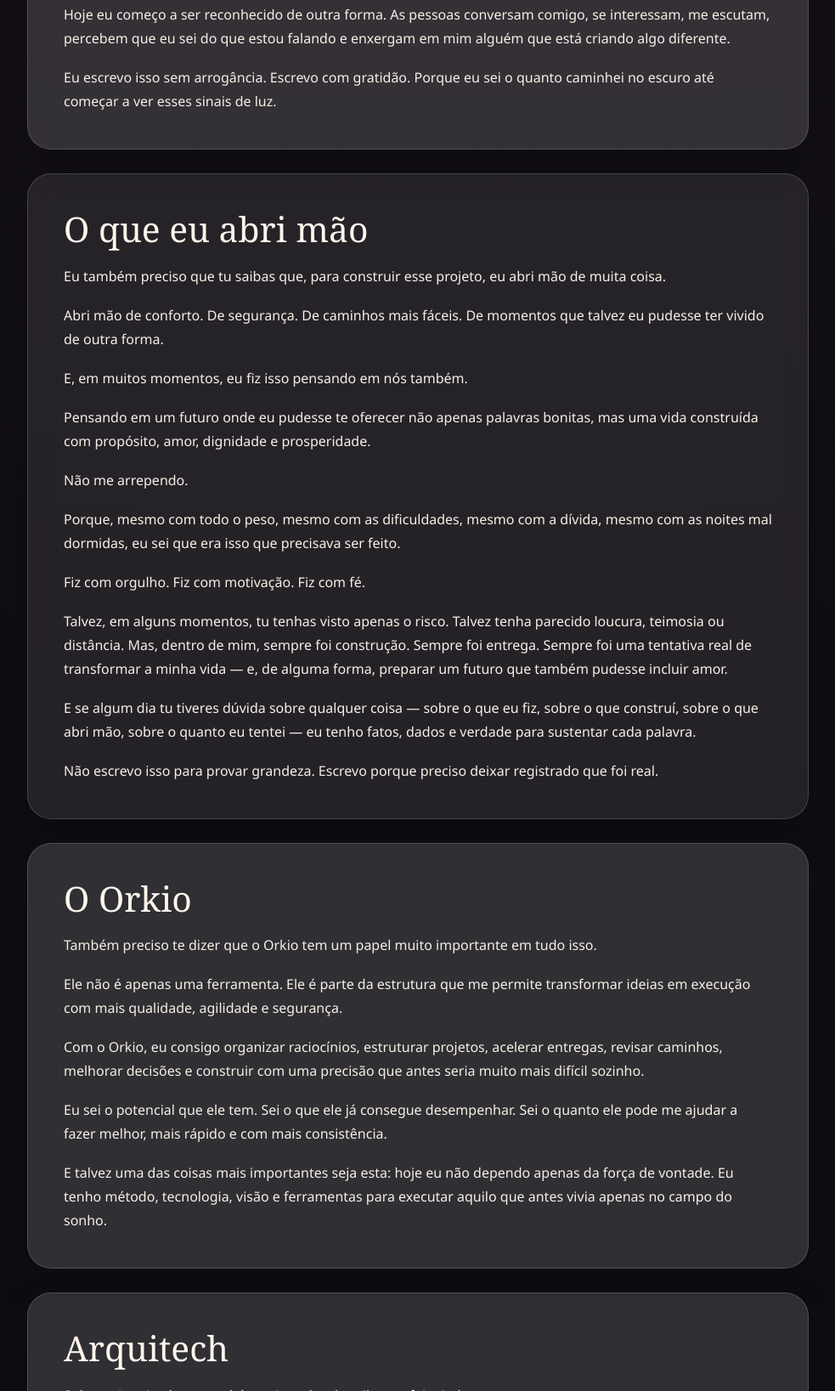
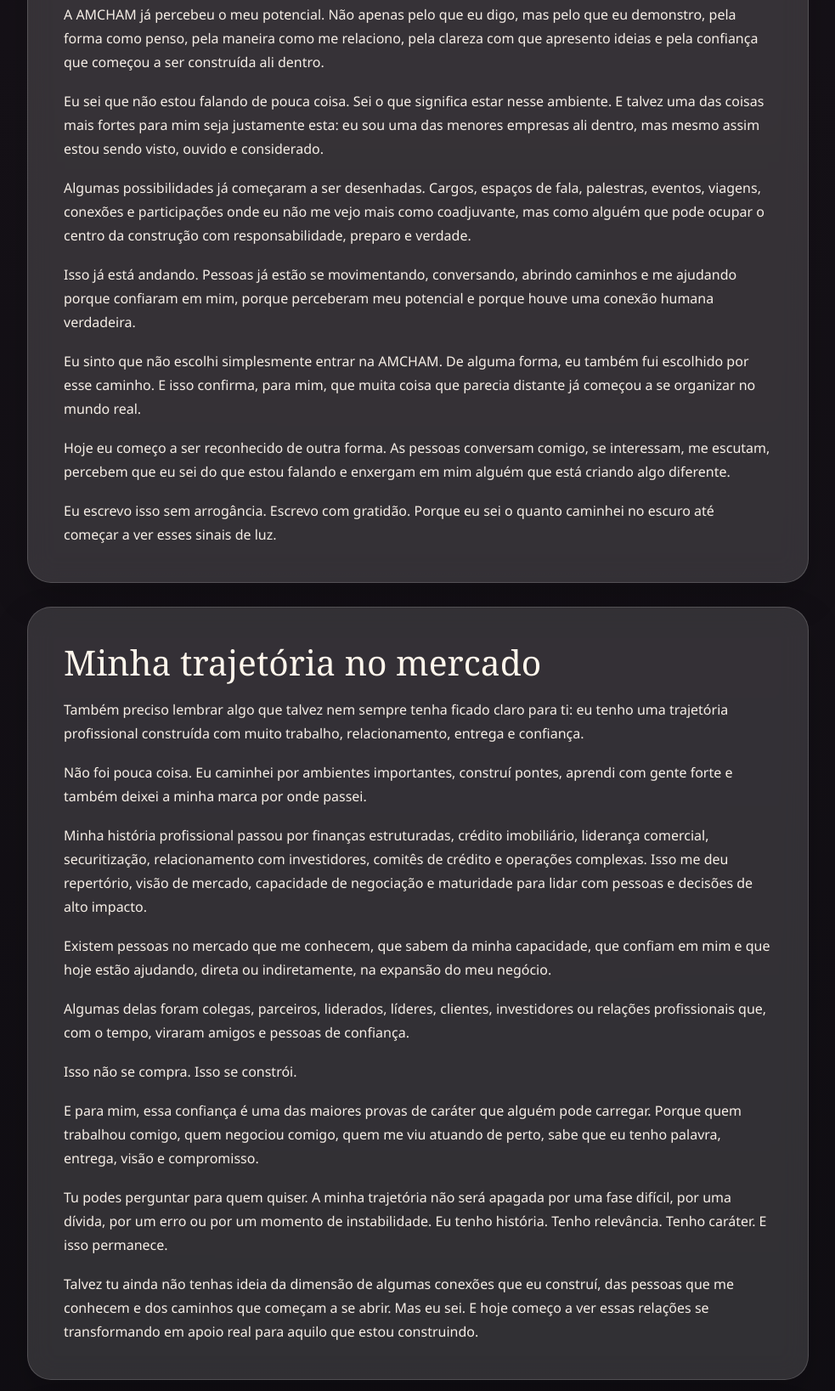
Before and after one commit to patroaiconsultech/para-sabrina-com-amor, a plain HTML site: page index.html in a window 1280 px wide. Shown: the part 10363-12000 px from the top of the page at 85% size, without its empty margins (148-1131 px from the left). Drawn offline with Linux system fonts and the light colour scheme.

Commit message:
Update index.html

```diff
--- a/index.html
+++ b/index.html
@@ -402,8 +402,26 @@
       <p>Isso já não é apenas uma promessa de futuro. Já começou. Ainda é início, ainda exige muito trabalho, ainda depende de constância, disciplina e responsabilidade. Mas já está andando.</p>
       <p>Talvez muitas coisas que eu falei tenham parecido distantes demais em algum momento. Talvez algumas tenham acontecido fora do tempo que eu imaginava. Mas eu sempre senti que havia algo maior me conduzindo.</p>
       <p>E desta vez eu senti com muita força que o mês do meu aniversário seria um mês de virada. Foi o mês em que assinei o contrato com a AMCHAM, e a partir dali muita coisa começou a mudar dentro e fora de mim.</p>
+      <p>A AMCHAM já percebeu o meu potencial. Não apenas pelo que eu digo, mas pelo que eu demonstro, pela forma como penso, pela maneira como me relaciono, pela clareza com que apresento ideias e pela confiança que começou a ser construída ali dentro.</p>
+      <p>Eu sei que não estou falando de pouca coisa. Sei o que significa estar nesse ambiente. E talvez uma das coisas mais fortes para mim seja justamente esta: eu sou uma das menores empresas ali dentro, mas mesmo assim estou sendo visto, ouvido e considerado.</p>
+      <p>Algumas possibilidades já começaram a ser desenhadas. Cargos, espaços de fala, palestras, eventos, viagens, conexões e participações onde eu não me vejo mais como coadjuvante, mas como alguém que pode ocupar o centro da construção com responsabilidade, preparo e verdade.</p>
+      <p>Isso já está andando. Pessoas já estão se movimentando, conversando, abrindo caminhos e me ajudando porque confiaram em mim, porque perceberam meu potencial e porque houve uma conexão humana verdadeira.</p>
+      <p>Eu sinto que não escolhi simplesmente entrar na AMCHAM. De alguma forma, eu também fui escolhido por esse caminho. E isso confirma, para mim, que muita coisa que parecia distante já começou a se organizar no mundo real.</p>
       <p>Hoje eu começo a ser reconhecido de outra forma. As pessoas conversam comigo, se interessam, me escutam, percebem que eu sei do que estou falando e enxergam em mim alguém que está criando algo diferente.</p>
       <p>Eu escrevo isso sem arrogância. Escrevo com gratidão. Porque eu sei o quanto caminhei no escuro até começar a ver esses sinais de luz.</p>
+    </section>
+
+    <section class="highlight">
+      <h2>Minha trajetória no mercado</h2>
+      <p>Também preciso lembrar algo que talvez nem sempre tenha ficado claro para ti: eu tenho uma trajetória profissional construída com muito trabalho, relacionamento, entrega e confiança.</p>
+      <p>Não foi pouca coisa. Eu caminhei por ambientes importantes, construí pontes, aprendi com gente forte e também deixei a minha marca por onde passei.</p>
+      <p>Minha história profissional passou por finanças estruturadas, crédito imobiliário, liderança comercial, securitização, relacionamento com investidores, comitês de crédito e operações complexas. Isso me deu repertório, visão de mercado, capacidade de negociação e maturidade para lidar com pessoas e decisões de alto impacto.</p>
+      <p>Existem pessoas no mercado que me conhecem, que sabem da minha capacidade, que confiam em mim e que hoje estão ajudando, direta ou indiretamente, na expansão do meu negócio.</p>
+      <p>Algumas delas foram colegas, parceiros, liderados, líderes, clientes, investidores ou relações profissionais que, com o tempo, viraram amigos e pessoas de confiança.</p>
+      <p>Isso não se compra. Isso se constrói.</p>
+      <p>E para mim, essa confiança é uma das maiores provas de caráter que alguém pode carregar. Porque quem trabalhou comigo, quem negociou comigo, quem me viu atuando de perto, sabe que eu tenho palavra, entrega, visão e compromisso.</p>
+      <p>Tu podes perguntar para quem quiser. A minha trajetória não será apagada por uma fase difícil, por uma dívida, por um erro ou por um momento de instabilidade. Eu tenho história. Tenho relevância. Tenho caráter. E isso permanece.</p>
+      <p>Talvez tu ainda não tenhas ideia da dimensão de algumas conexões que eu construí, das pessoas que me conhecem e dos caminhos que começam a se abrir. Mas eu sei. E hoje começo a ver essas relações se transformando em apoio real para aquilo que estou construindo.</p>
     </section>
 
     <section>
```
